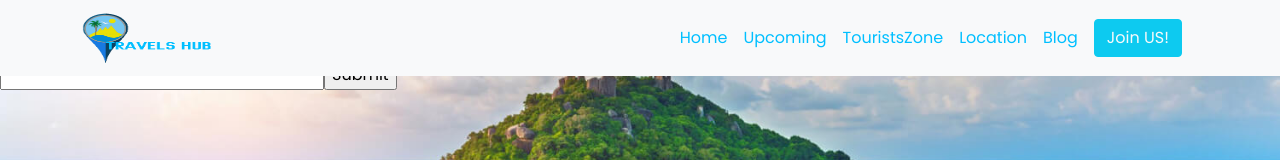
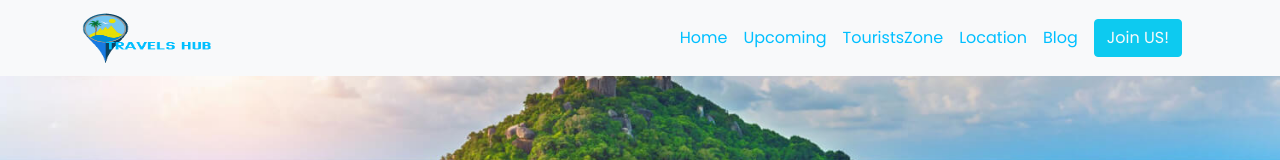
Before and after one commit to coderyeasin/-travels-hub-client, a React (Create React App) app: page / in a window 1280 px wide. Shown: the top 160 px of the page. Built offline with nearby package versions, Linux system fonts and the light colour scheme; no server answers.

Commit message:
cleari file

```diff
--- a/src/Pages/Home/Banner/Banner.js
+++ b/src/Pages/Home/Banner/Banner.js
@@ -1,11 +1,8 @@
 import React from 'react';
 import { FormControl, InputGroup } from 'react-bootstrap';
-import { useForm } from "react-hook-form";
 import './Banner.css';
 
 const Banner = () => {
-    const { register, handleSubmit } = useForm();
-    const onSubmit = data => console.log(data);
     return (
         <div className="banner position-relative">
             <div className="w-50 mx-auto position-absolute bottom-0 end-0 start-0">
@@ -25,14 +22,7 @@ const Banner = () => {
             <InputGroup.Text id="basic-addon2">Start Journey!</InputGroup.Text>
         </InputGroup>
             </div>
-            <div className="col-md-6">
-            <form onSubmit={handleSubmit(onSubmit)}>
-                <input {...register("firstName", { required: true, maxLength: 20 })} />
-                <input {...register("lastName", { pattern: /^[A-Za-z]+$/i })} />
-                <input type="number" {...register("age", { min: 18, max: 99 })} />
-                <input type="submit" />
-                </form>
-            </div>
+
         </div>
     );
 };
```
